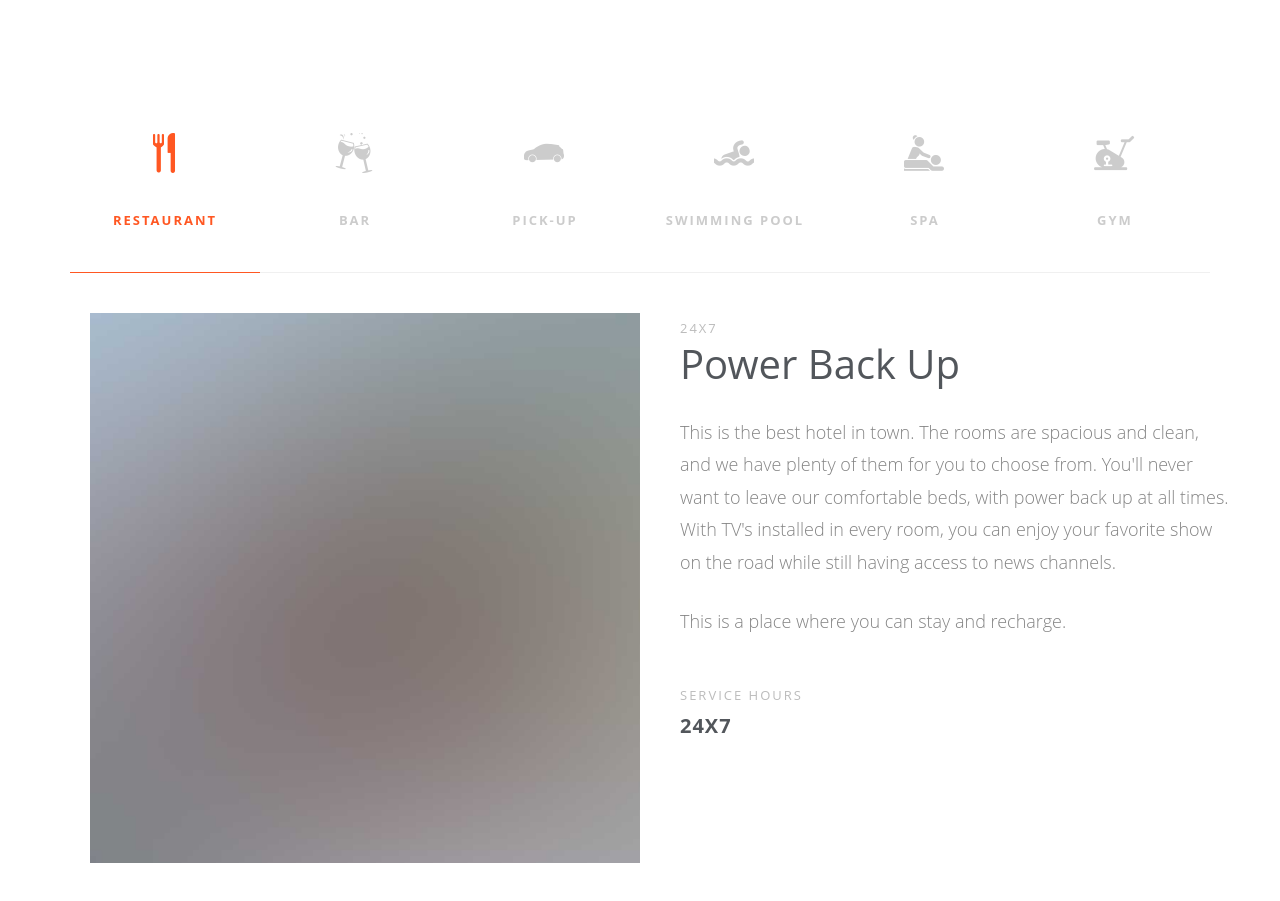
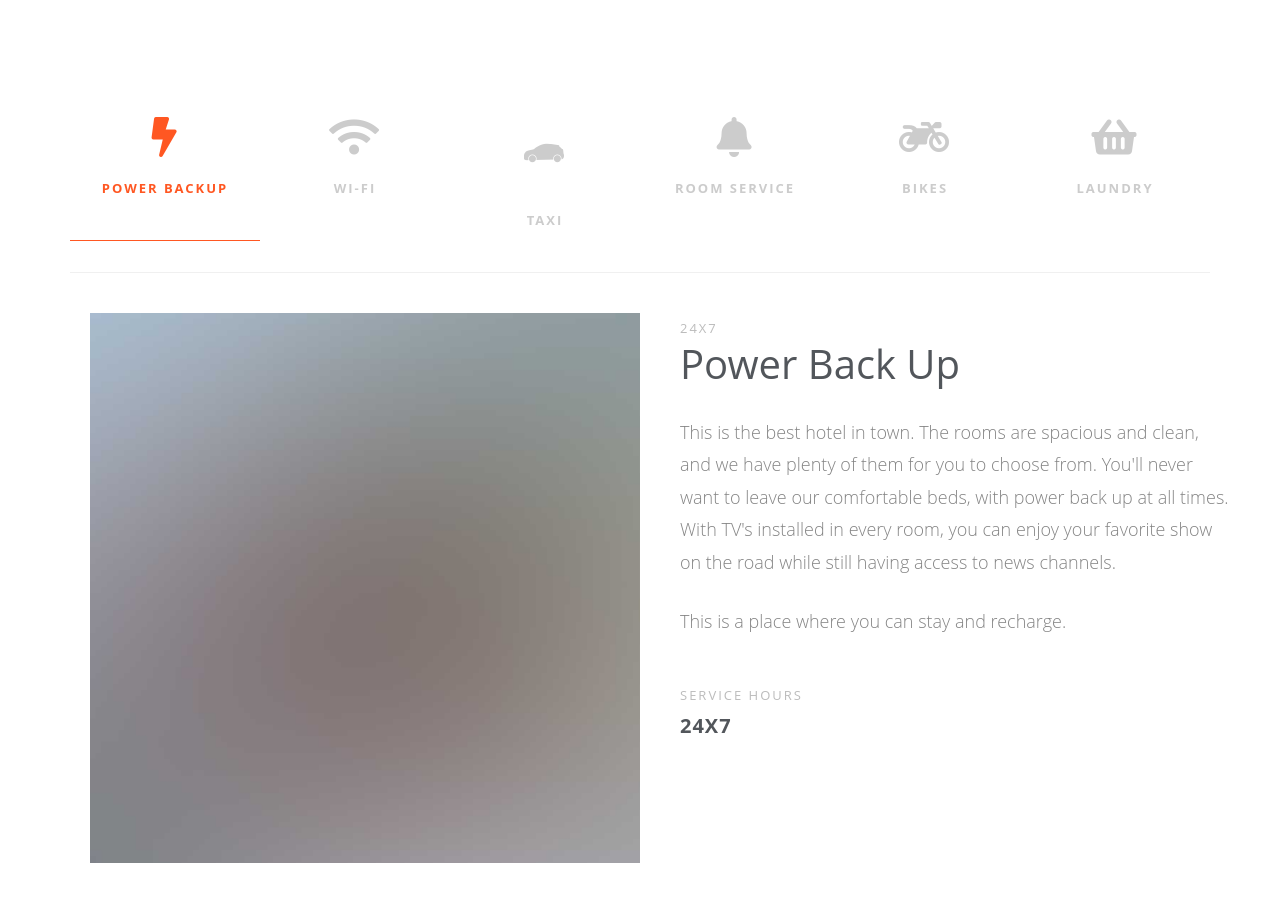
Before and after one commit to imcybro/imcybro.github.io, a plain HTML site: page index.html in a window 1280 px wide. Shown: the part 2567-3468 px from the top of the page. Drawn offline with Linux system fonts and the light colour scheme; files whose address does not match are found by name.

Commit message:
Update index.html
updated icons

```diff
--- a/index.html
+++ b/index.html
@@ -297,32 +297,32 @@ Designed by cybrozx
 			<div id="tabs">
 				<nav class="tabs-nav">
 					<a href="#" class="active" data-tab="tab1">
-						<i class="flaticon-restaurant icon"></i>
-						<span>Restaurant</span>
+						<i class="fa fa-bolt icon"></i>
+						<span>Power Backup</span>
 					</a>
 					<a href="#" data-tab="tab2">
-						<i class="flaticon-cup icon"></i>
-						<span>Bar</span>
+						<i class="fa fa-wifi icon"></i>
+						<span>Wi-FI</span>
 					</a>
 					<a href="#" data-tab="tab3">
 
 						<i class="flaticon-car icon"></i>
-						<span>Pick-up</span>
+						<span>Taxi</span>
 					</a>
 					<a href="#" data-tab="tab4">
 
-						<i class="flaticon-swimming icon"></i>
-						<span>Swimming Pool</span>
+						<i class="fa fa-bell icon"></i>
+						<span>Room Service</span>
 					</a>
 					<a href="#" data-tab="tab5">
 
-						<i class="flaticon-massage icon"></i>
-						<span>Spa</span>
+						<i class="fa fa-motorcycle icon"></i>
+						<span>Bikes</span>
 					</a>
 					<a href="#" data-tab="tab6">
 
-						<i class="flaticon-bicycle icon"></i>
-						<span>Gym</span>
+						<i class="fa fa-shopping-basket icon"></i>
+						<span>Laundry</span>
 					</a>
 				</nav>
 				<div class="tab-content-container">
@@ -429,8 +429,8 @@ Designed by cybrozx
 								</div>
 								<div class="col-md-6">
 									<span class="super-heading-sm">World Class</span>
-									<h3 class="heading">Laundary</h3>
-									<p>We have laundary services available for you round the clock, so leave the hassle of managing the clothes.</p>
+									<h3 class="heading">Laundry</h3>
+									<p>We have laundry services available for you round the clock, so leave the hassle of managing the clothes.</p>
 									<p>Everything managed in a hygenic way.</p>
 									<p class="service-hour">
 										<span>Service Hours</span>
```
